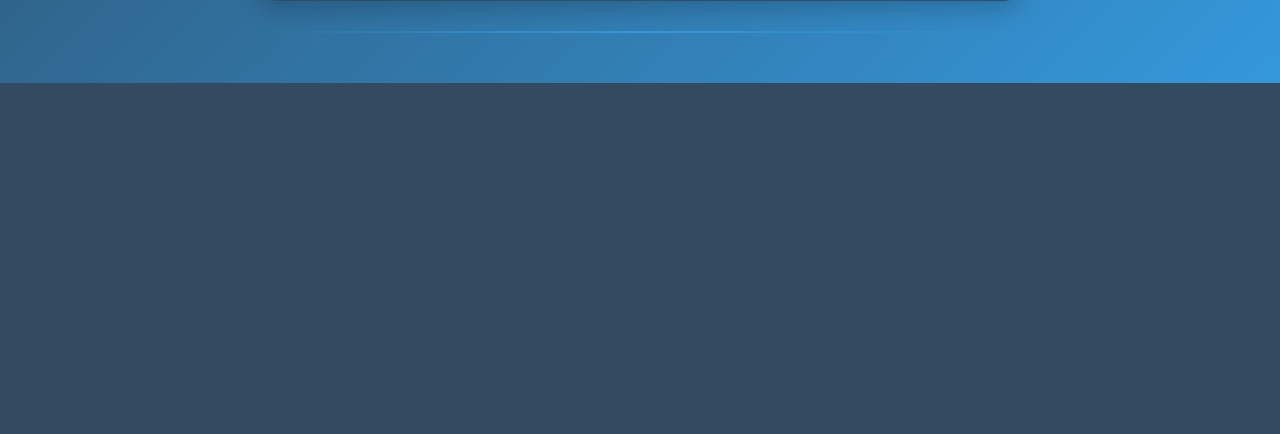
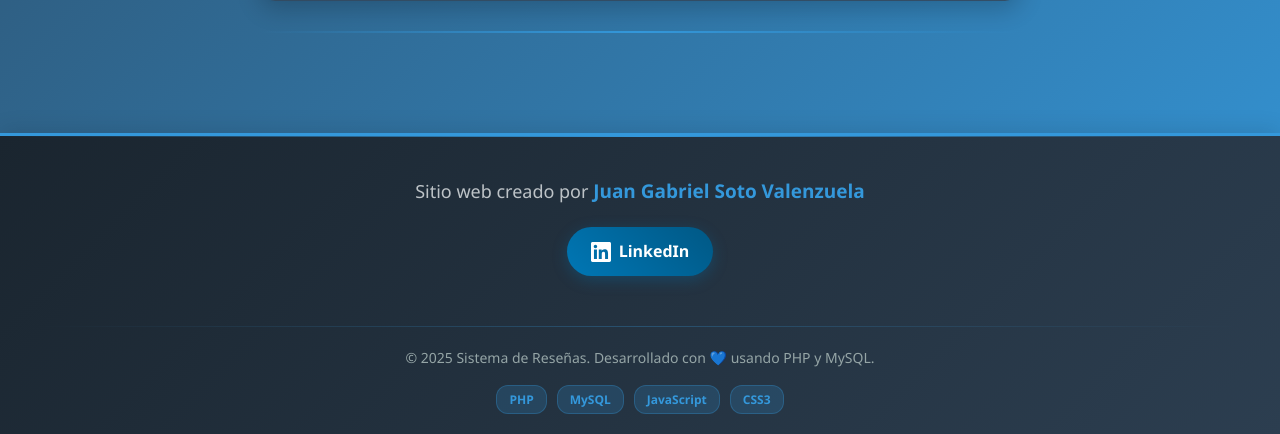
Before and after one commit to jgsvdespliegues/sistemas-resenas, a PHP site: page /sistema-resenas/ in a window 1280 px wide. Shown: the part 1027-1461 px from the top of the page. Before the commit the page ends 1110 px from the top, so only its background shows below. Run offline with PHP 8.4, Linux system fonts and the light colour scheme; data comes from the database, SQL or seed files in the repository; some libraries are stand-ins or nearby versions.

Commit message:
agregado footer

```diff
--- /dev/null
+++ b/includes/footer.php
@@ -0,0 +1,240 @@
+<?php
+// includes/footer.php
+// Componente de footer para todas las páginas
+?>
+
+<footer class="site-footer">
+    <div class="footer-container">
+        <div class="footer-content">
+            <div class="footer-info">
+                <p class="footer-text">
+                    Sitio web creado por
+                    <strong>Juan Gabriel Soto Valenzuela</strong>
+                </p>
+                <div class="footer-social">
+                    <a href="https://www.linkedin.com/in/juan-gabriel-soto-valenzuela/"
+                       target="_blank"
+                       rel="noopener noreferrer"
+                       class="linkedin-link"
+                       title="Perfil de LinkedIn de Juan Gabriel Soto Valenzuela">
+                        <svg class="linkedin-icon" viewBox="0 0 24 24" fill="currentColor">
+                            <path d="M20.447 20.452h-3.554v-5.569c0-1.328-.027-3.037-1.852-3.037-1.853 0-2.136 1.445-2.136 2.939v5.667H9.351V9h3.414v1.561h.046c.477-.9 1.637-1.85 3.37-1.85 3.601 0 4.267 2.37 4.267 5.455v6.286zM5.337 7.433c-1.144 0-2.063-.926-2.063-2.065 0-1.138.92-2.063 2.063-2.063 1.14 0 2.064.925 2.064 2.063 0 1.139-.925 2.065-2.064 2.065zm1.782 13.019H3.555V9h3.564v11.452zM22.225 0H1.771C.792 0 0 .774 0 1.729v20.542C0 23.227.792 24 1.771 24h20.451C23.2 24 24 23.227 24 22.271V1.729C24 .774 23.2 0 22.222 0h.003z"/>
+                        </svg>
+                        LinkedIn
+                    </a>
+                </div>
+            </div>
+
+            <div class="footer-divider"></div>
+
+            <div class="footer-bottom">
+                <p class="footer-copyright">
+                    © <?php echo date('Y'); ?> Sistema de Reseñas.
+                    Desarrollado con 💙 usando PHP y MySQL.
+                </p>
+                <div class="footer-tech">
+                    <span class="tech-badge">PHP</span>
+                    <span class="tech-badge">MySQL</span>
+                    <span class="tech-badge">JavaScript</span>
+                    <span class="tech-badge">CSS3</span>
+                </div>
+            </div>
+        </div>
+    </div>
+</footer>
+
+<style>
+.site-footer {
+    background: linear-gradient(135deg, #1a252f 0%, #2c3e50 100%);
+    color: #ecf0f1;
+    padding: 40px 20px 20px;
+    margin-top: 60px;
+    border-top: 3px solid #3498db;
+    position: relative;
+    box-shadow: 0 -4px 20px rgba(0,0,0,0.1);
+}
+
+.site-footer::before {
+    content: '';
+    position: absolute;
+    top: 0;
+    left: 0;
+    right: 0;
+    height: 1px;
+    background: linear-gradient(90deg, transparent, #3498db, transparent);
+}
+
+.footer-container {
+    max-width: 1200px;
+    margin: 0 auto;
+}
+
+.footer-content {
+    display: flex;
+    flex-direction: column;
+    align-items: center;
+    text-align: center;
+}
+
+.footer-info {
+    margin-bottom: 30px;
+}
+
+.footer-text {
+    font-size: 18px;
+    margin-bottom: 20px;
+    color: #bdc3c7;
+    font-weight: 400;
+}
+
+.footer-text strong {
+    color: #3498db;
+    font-weight: 600;
+    font-size: 19px;
+}
+
+.footer-social {
+    display: flex;
+    justify-content: center;
+    gap: 15px;
+}
+
+.linkedin-link {
+    display: inline-flex;
+    align-items: center;
+    gap: 8px;
+    padding: 12px 24px;
+    background: linear-gradient(45deg, #0077b5, #005885);
+    color: white;
+    text-decoration: none;
+    border-radius: 25px;
+    font-weight: 600;
+    font-size: 16px;
+    transition: all 0.3s ease;
+    box-shadow: 0 4px 15px rgba(0, 119, 181, 0.3);
+}
+
+.linkedin-link:hover {
+    background: linear-gradient(45deg, #005885, #004066);
+    transform: translateY(-2px);
+    box-shadow: 0 6px 20px rgba(0, 119, 181, 0.4);
+}
+
+.linkedin-icon {
+    width: 20px;
+    height: 20px;
+    transition: transform 0.3s ease;
+}
+
+.linkedin-link:hover .linkedin-icon {
+    transform: scale(1.1);
+}
+
+.footer-divider {
+    width: 100%;
+    height: 1px;
+    background: linear-gradient(90deg, transparent, rgba(52, 152, 219, 0.3), transparent);
+    margin: 20px 0;
+}
+
+.footer-bottom {
+    display: flex;
+    flex-direction: column;
+    align-items: center;
+    gap: 15px;
+}
+
+.footer-copyright {
+    color: #95a5a6;
+    font-size: 14px;
+    margin: 0;
+}
+
+.footer-tech {
+    display: flex;
+    gap: 10px;
+    flex-wrap: wrap;
+    justify-content: center;
+}
+
+.tech-badge {
+    background: rgba(52, 152, 219, 0.2);
+    color: #3498db;
+    padding: 4px 12px;
+    border-radius: 12px;
+    font-size: 12px;
+    font-weight: 600;
+    border: 1px solid rgba(52, 152, 219, 0.3);
+    transition: all 0.3s ease;
+}
+
+.tech-badge:hover {
+    background: rgba(52, 152, 219, 0.3);
+    transform: translateY(-1px);
+}
+
+/* Responsive */
+@media (max-width: 768px) {
+    .site-footer {
+        padding: 30px 15px 15px;
+        margin-top: 40px;
+    }
+
+    .footer-text {
+        font-size: 16px;
+    }
+
+    .footer-text strong {
+        font-size: 17px;
+    }
+
+    .linkedin-link {
+        padding: 10px 20px;
+        font-size: 15px;
+    }
+
+    .footer-bottom {
+        gap: 12px;
+    }
+
+    .footer-copyright {
+        font-size: 13px;
+        text-align: center;
+    }
+
+    .tech-badge {
+        font-size: 11px;
+        padding: 3px 10px;
+    }
+}
+
+@media (max-width: 480px) {
+    .footer-text {
+        font-size: 15px;
+    }
+
+    .linkedin-link {
+        padding: 8px 16px;
+        font-size: 14px;
+    }
+
+    .linkedin-icon {
+        width: 18px;
+        height: 18px;
+    }
+}
+
+/* Animación de entrada */
+.site-footer {
+    opacity: 0;
+    transform: translateY(30px);
+    animation: fadeInUp 0.6s ease 0.3s forwards;
+}
+
+@keyframes fadeInUp {
+    to {
+        opacity: 1;
+        transform: translateY(0);
+    }
+}
+</style>
--- a/includes/styles.php
+++ b/includes/styles.php
@@ -9,18 +9,26 @@
     box-sizing: border-box;
 }
 
+html {
+    min-height: 100vh;
+}
+
 body {
     font-family: 'Segoe UI', Tahoma, Geneva, Verdana, sans-serif;
     background: linear-gradient(135deg, #2c3e50 0%, #3498db 100%);
     min-height: 100vh;
     color: #ecf0f1;
     line-height: 1.6;
+    display: flex;
+    flex-direction: column;
 }
 
+/* Hacer que el contenido principal ocupe el espacio disponible */
 .container {
     max-width: 800px;
     margin: 0 auto;
     padding: 20px;
+    flex: 1; /* Esto hace que el contenido principal use todo el espacio disponible */
 }
 
 .page-title {
@@ -497,4 +510,21 @@ textarea {
         grid-template-columns: 1fr;
     }
 }
+
+/* Estilos específicos para el footer */
+body {
+    /* Asegurar que el footer siempre esté al bottom */
+    min-height: 100vh;
+    display: flex;
+    flex-direction: column;
+}
+
+main, .container {
+    flex: 1;
+}
+
+/* Ajustar el último separador antes del footer */
+.separador:last-of-type {
+    margin-bottom: 20px;
+}
 </style>
--- a/index.php
+++ b/index.php
@@ -125,6 +125,9 @@ $publicaciones = $stmt->fetchAll(PDO::FETCH_ASSOC);
         </div>
     </div>
 
+    <!-- Footer -->
+    <?php include 'includes/footer.php'; ?>
+
     <script>
         function openImageModal(src) {
             document.getElementById('imageModal').style.display = 'block';
```
Also changed, not shown: other parts of includes/styles.php (+29 -24 lines).
